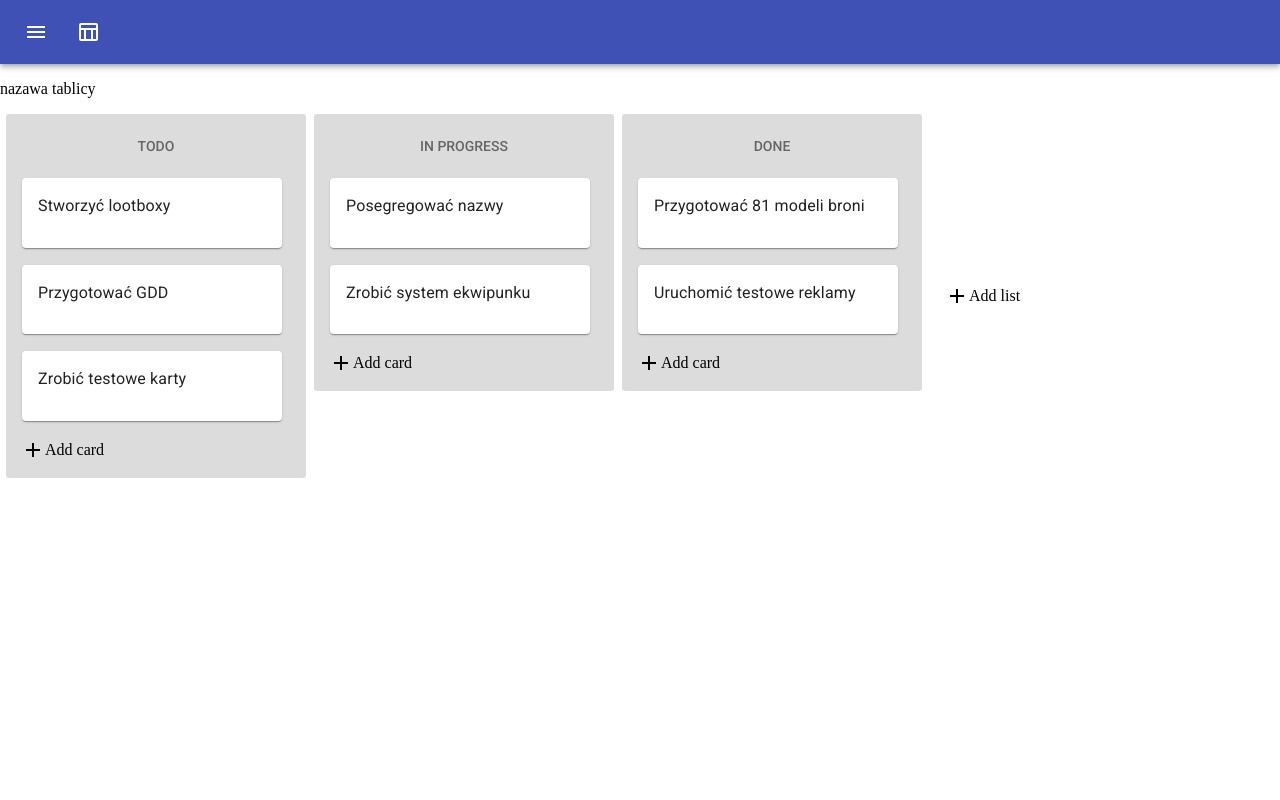
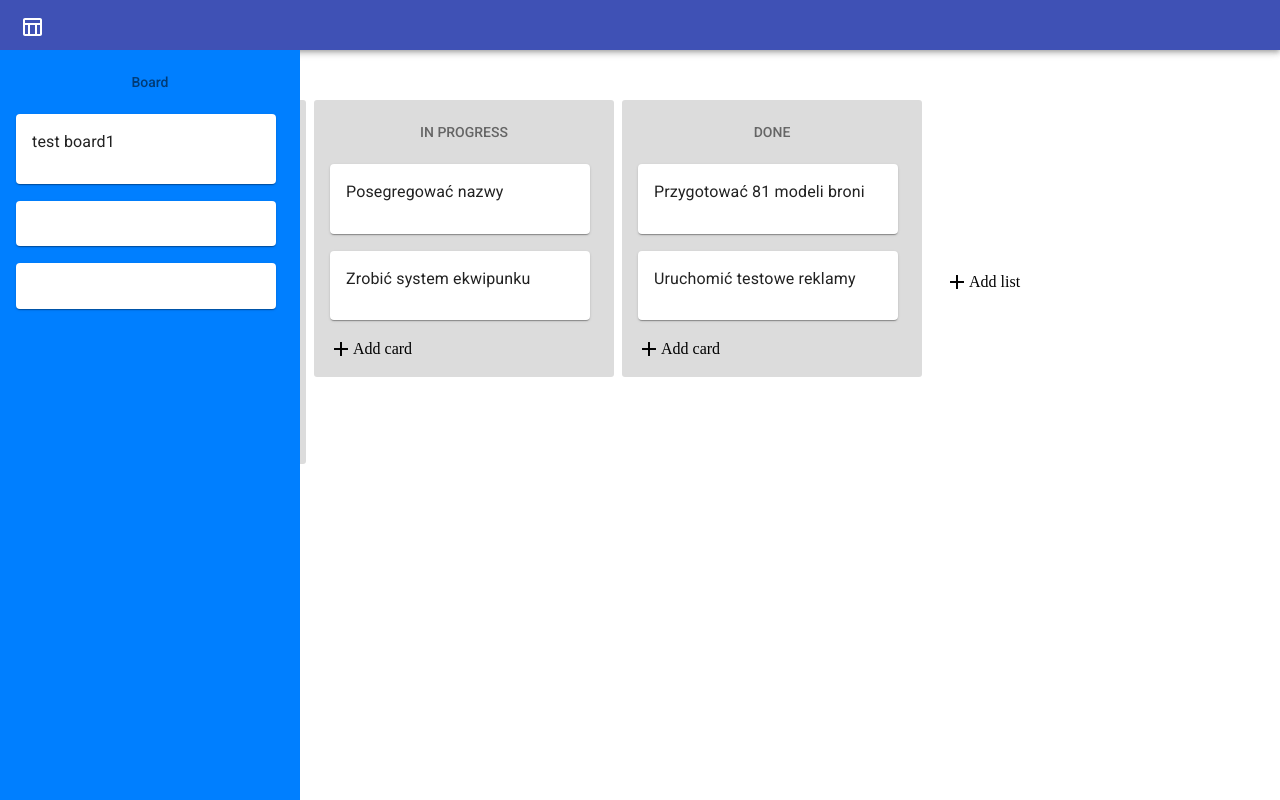
Before and after one commit to Rootar/Trollo_Frontend, a React (Create React App) app: page / in a window 1280 px wide. Built offline with nearby package versions, Linux system fonts and the light colour scheme.

Commit message:
Added list of board.

```diff
--- a/src/actions/listsAct.js
+++ b/src/actions/listsAct.js
@@ -13,3 +13,10 @@ export const AddCard = (listId, name) => {
 		payload: {listId, name},
 	};
 };
+
+export const AddBoard = (name) => {
+	return {
+		type: actions.addList,
+		payload: name,
+	};
+};
--- a/src/components/App.js
+++ b/src/components/App.js
@@ -1,5 +1,6 @@
 import React, { Component } from 'react';
 import TrolloBoard from './TrolloBoard';
+import TrolloBoardsList from './TrolloBoardsList';
 import Login from './Login';
 import Register from './Register';
 
@@ -8,20 +9,23 @@ import { connect } from 'react-redux';
 class App extends Component {
   render() {
     const { lists } = this.props;
+    const { boards } = this.props;
 
     return (
       <div className="App">
         {/*<TrolloBoard lists={lists}/>*/}
         {/*<Login/>*/}
         {/*<Register/>*/}
-        <TrolloBoard lists={lists}/>
+        <TrolloBoard lists = { lists }/>
+        <TrolloBoardsList boards = { boards }/>
       </div>
     );
   }
 }
 
 const mapStateToProps = state => ({
-  lists: state.lists
+  lists: state.lists,
+  boards: state.boards
 });
 
 export default connect(mapStateToProps)(App);
--- a/src/components/HeadBar.js
+++ b/src/components/HeadBar.js
@@ -12,9 +12,13 @@ const Stylesx = makeStyles(theme => ({
     },
     tableButton: {
         marginRight: theme.spacing(2),
+        top: "-5px",
+        width: "40px",
+        height: "40px"
     },
     appBar: {
-
+        width:  "100%",
+        height: "50px",
     },
 }));
 
@@ -29,14 +33,6 @@ const HeadBar = () => {
             <Toolbar>
                 <IconButton
                     edge = "start"
-                    className = { Styles.menuButton }
-                    color = "inherit"
-                    aria-label = "open drawer"
-                >
-                    <MenuIcon />
-                </IconButton>
-                <IconButton
-                    edge = "start"
                     className = { Styles.tableButton }
                     color = "inherit"
                     aria-label = "open drawer"
--- /dev/null
+++ b/src/components/TrolloBoardCard.js
@@ -0,0 +1,30 @@
+import React from "react";
+
+import { makeStyles } from '@material-ui/core/styles';
+import Card from '@material-ui/core/Card';
+import CardActions from '@material-ui/core/CardActions';
+import CardContent from '@material-ui/core/CardContent';
+import Button from '@material-ui/core/Button';
+import Typography from '@material-ui/core/Typography';
+import CardActionArea from '@material-ui/core/CardActionArea';
+
+const Styles = makeStyles(theme => ({
+	trollocard: {
+		marginBottom: "1px",
+		minWidth: 260,
+	}
+}));
+
+const TrolloBoardCard = ({ name }) => {
+	const stylesx = Styles();
+
+	return (
+		<Card className = {stylesx.trollocard}>
+			<CardContent>
+				<Typography gutterBottom> { name } </Typography>
+			</CardContent>
+		</Card>
+	);
+}
+
+export default TrolloBoardCard;
--- /dev/null
+++ b/src/components/TrolloBoardsList.js
@@ -0,0 +1,47 @@
+import React from "react";
+import HeadBar from "./HeadBar";
+import TrolloList from "./TrolloList";
+import TrolloCard from "./TrolloCard";
+import TrolloBoardCard from "./TrolloBoardCard";
+import Grid from '@material-ui/core/Grid';
+import TrolloAddButton from "./TrolloAddButton";
+import List from '@material-ui/core/List';
+import ListItem from '@material-ui/core/ListItem';
+import ListSubheader from '@material-ui/core/ListSubheader';
+
+import { makeStyles } from '@material-ui/core/styles';
+import { connect } from 'react-redux';
+
+const Styles = makeStyles(theme => ({
+	list: {
+		height:				'100%',
+		width:				'300px',
+		backgroundColor:	"#007FFF",
+		position: 			"fixed",
+		left:				"0px",
+		top:				"50px",
+		zIndex:				"1",
+	},
+}));
+
+const TrolloBoardsList = ({ boards }) => {
+	const styles = Styles();
+
+	return (
+		<div>
+			 <List className={styles.list} component="nav" aria-label="main mailbox folders">
+			<ListSubheader align='center'>
+				Board
+			</ListSubheader>
+				{boards.map(board => (
+					<ListItem button>
+						<TrolloBoardCard name = { board.name }></TrolloBoardCard>
+					</ListItem>
+				))}
+			</List>
+		</div>
+
+	);
+}
+
+export default TrolloBoardsList;
--- a/src/components/TrolloList.js
+++ b/src/components/TrolloList.js
@@ -30,7 +30,7 @@ const TrolloList = ({ listId, title, cards }) => {
 
 			{cards.map(card => (
 				<ListItem button>
-					<TrolloCard name={card.name}></TrolloCard>
+					<TrolloCard name = { card.name }></TrolloCard>
 				</ListItem>
 			))}
 
--- /dev/null
+++ b/src/reducers/boardsReducer.js
@@ -0,0 +1,61 @@
+import { actions } from "../actions"
+
+let lastId = 3;
+
+const initialState = [
+	{
+		id: 0,
+		name: "test board1",
+		users: [
+			{
+				id: 0,
+			},
+			{
+				id: 1,
+			}
+		]
+	},
+	{
+		id: 1,
+		title: "bo 2",
+		users: [
+			{
+				id: 0,
+			},
+			{
+				id: 2,
+			}
+		]
+	}
+	,
+	{
+		id: 2,
+		title: "jakieś coś",
+		users: [
+			{
+				id: 0,
+			},
+			{
+				id: 1,
+			}
+		]
+	}
+]
+
+const boardsReducer = (state = initialState, action) => {
+	switch(action.type)
+	{
+		case actions.addBoard:
+			const newBoard = {
+				id: lastId,
+				name: action.payload,
+				users: []
+			};
+			lastId += 1;
+			return [...state, newBoard]
+		default:
+			return state;
+	}
+}
+
+export default boardsReducer;
--- a/src/reducers/index.js
+++ b/src/reducers/index.js
@@ -1,6 +1,8 @@
 import { combineReducers } from "redux"
 import listsReducer from "./listsReducer"
+import boardsReducer from "./boardsReducer"
 
 export default combineReducers({
-	lists: listsReducer
+	lists: listsReducer,
+	boards: boardsReducer
 });
```
